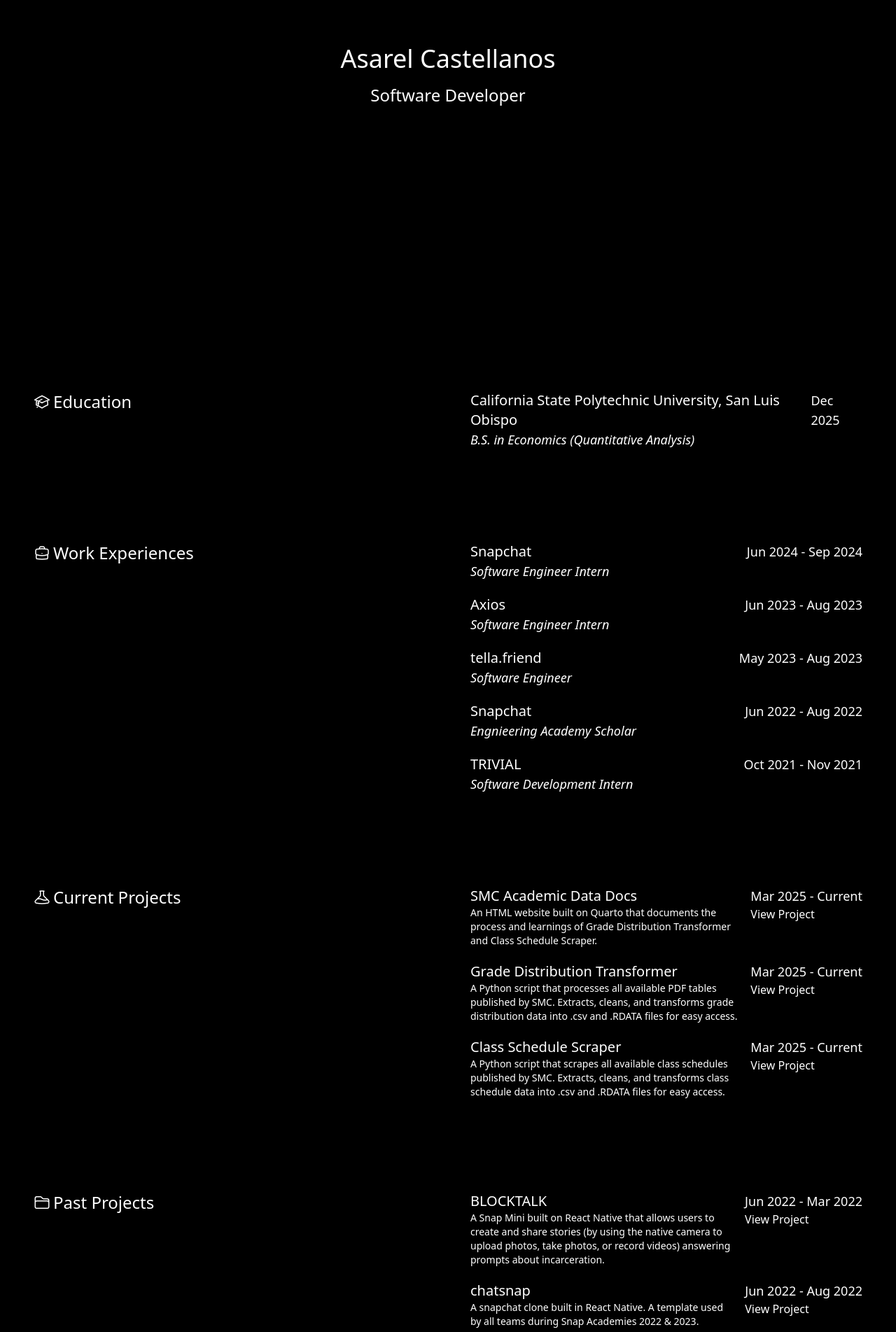
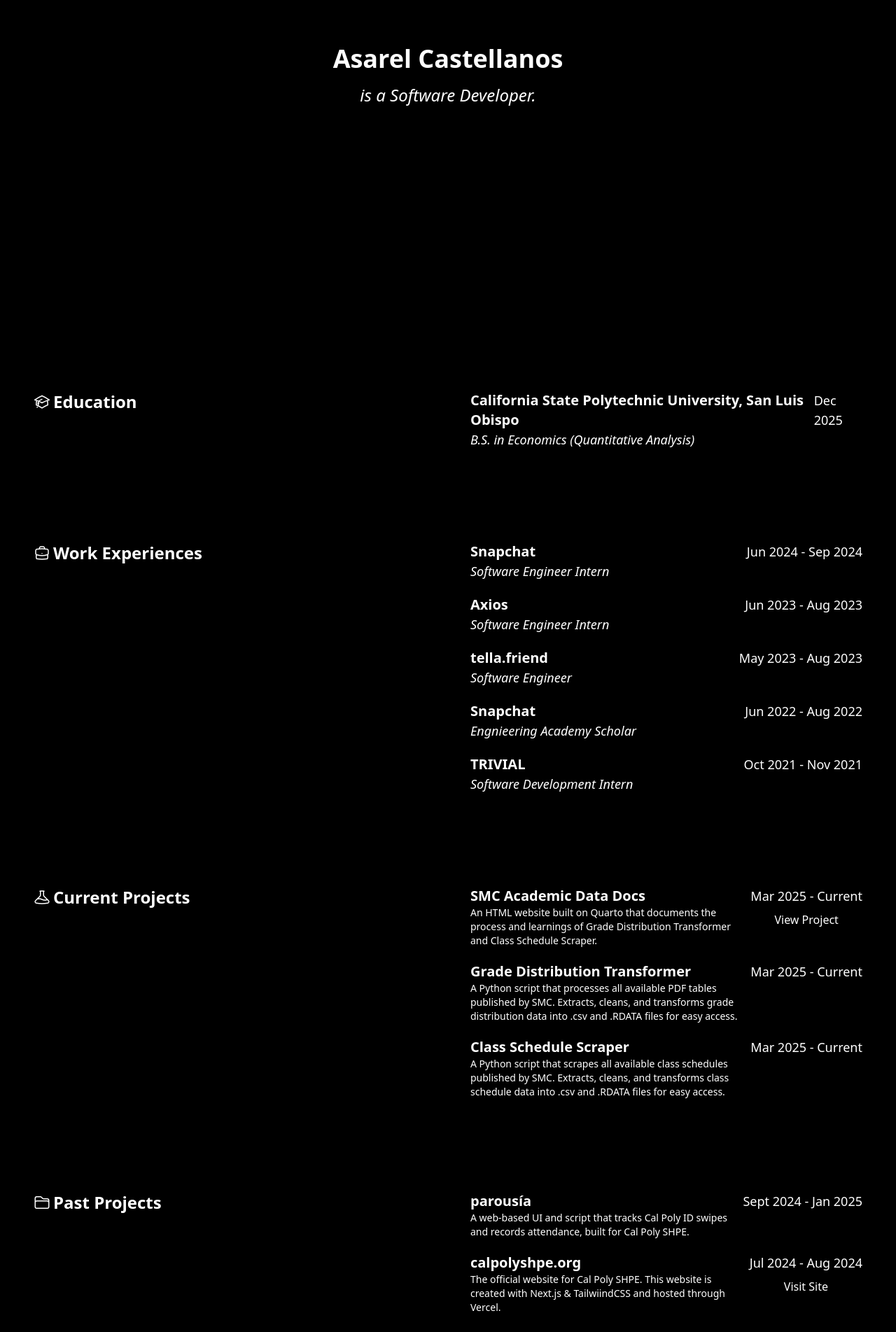
Before and after one commit to asarelcastellanos/asarelcastellanos.com, a SvelteKit app: page / in a window 1280 px wide. Shown: the part 300-2203 px from the top of the page at 70% size. Built offline with nearby package versions, Linux system fonts and the light colour scheme.

Commit message:
update font and projects

```diff
--- a/src/components/current_projects.svelte
+++ b/src/components/current_projects.svelte
@@ -5,7 +5,7 @@
 
 <section class="flex flex-col lg:flex-row pb-20">
   <div class="lg:w-1/2 p-2.5 px-4 lg:px-8">
-    <h3 class="text-2xl mb-2 flex items-center">
+    <h3 class="text-2xl mb-2 flex items-center font-semibold">
       <span class="mr-1">
         <svg
           xmlns="http://www.w3.org/2000/svg"
--- a/src/components/education.svelte
+++ b/src/components/education.svelte
@@ -1,6 +1,6 @@
 <section class="flex flex-col lg:flex-row pb-20">
   <div class="lg:w-1/2 p-2.5 px-4 lg:px-8">
-      <h3 class="text-2xl mb-2 flex items-center">
+    <h3 class="text-2xl mb-2 flex items-center font-semibold">
       <span class="mr-1">
         <svg
           xmlns="http://www.w3.org/2000/svg"
@@ -23,8 +23,10 @@
   <div class="lg:w-1/2">
     <div class="block lg:flex justify-between w-full p-2.5 px-4 lg:px-8">
       <div>
-          <h4 class="text-xl">California State Polytechnic University, San Luis Obispo</h4>
-          <p class="text-lg italic">B.S. in Economics (Quantitative Analysis)</p>
+        <h4 class="text-xl font-semibold">
+          California State Polytechnic University, San Luis Obispo
+        </h4>
+        <p class="text-lg italic font-thin">B.S. in Economics (Quantitative Analysis)</p>
       </div>
       <div>
         <p class="text-lg">Dec 2025</p>
--- a/src/components/experience_item.svelte
+++ b/src/components/experience_item.svelte
@@ -7,8 +7,8 @@
 
 <div class="block lg:flex justify-between w-full p-2.5 px-4 lg:px-8">
   <div>
-    <h4 class="text-xl">{companyName}</h4>
-    <p class="text-lg italic">{jobTitle}</p>
+    <h4 class="text-xl font-semibold">{companyName}</h4>
+    <p class="text-lg italic font-thin">{jobTitle}</p>
   </div>
   <div>
     <p class="text-lg">{startDate} - {endDate}</p>
--- a/src/components/experiences.svelte
+++ b/src/components/experiences.svelte
@@ -5,7 +5,7 @@
 
 <section class="flex flex-col lg:flex-row pb-20">
   <div class="lg:w-1/2 p-2.5 px-4 lg:px-8">
-    <h3 class="text-2xl mb-2 flex items-center">
+    <h3 class="text-2xl mb-2 flex items-center font-semibold">
       <span class="mr-1">
         <svg
           xmlns="http://www.w3.org/2000/svg"
--- a/src/components/navbar.svelte
+++ b/src/components/navbar.svelte
@@ -1,5 +1,8 @@
 <header class="fixed top-0 w-full bg-black z-50">
-  <nav aria-labelledby="primary-navigation" class="flex justify-between items-center p-4">
+  <nav
+    aria-labelledby="primary-navigation"
+    class="flex justify-between items-center p-4"
+  >
     <div class="logo flex items-center">
       <svg
         xmlns="http://www.w3.org/2000/svg"
@@ -7,7 +10,7 @@
         viewBox="0 0 24 24"
         stroke-width="1.5"
         stroke="currentColor"
-        class="w-6 h-6"
+        class="w-8 h-8"
       >
         <path
           stroke-linecap="round"
@@ -22,24 +25,24 @@
           href="/asarelcastellanos_resume.pdf"
           aria-label="Download Resume"
           download
-          class="no-underline text-inherit"
-        >Resume</a>
+          class="no-underline text-inherit font-semibold">resume</a
+        >
       </li>
       <li>
         <a
           href="https://www.linkedin.com/in/asarelcastellanos/"
           target="_blank"
           aria-label="LinkedIn Link"
-          class="no-underline text-inherit"
-        >LinkedIn</a>
+          class="no-underline text-inherit font-semibold">linkedin</a
+        >
       </li>
       <li>
         <a
           href="https://github.com/asarelcastellanos"
           target="_blank"
           aria-label="Github Link"
-          class="no-underline text-inherit"
-        >Github</a>
+          class="no-underline text-inherit font-semibold">github</a
+        >
       </li>
     </ul>
   </nav>
--- a/src/components/past_projects.svelte
+++ b/src/components/past_projects.svelte
@@ -5,7 +5,7 @@
 
 <section class="flex flex-col lg:flex-row pb-20">
   <div class="lg:w-1/2 p-2.5 px-4 lg:px-8">
-    <h3 class="text-2xl mb-2 flex items-center">
+    <h3 class="text-2xl mb-2 flex items-center font-semibold">
       <span class="mr-1">
         <svg
           xmlns="http://www.w3.org/2000/svg"
@@ -35,6 +35,7 @@
             endDate={project.endDate}
             description={project.description}
             gitHubLink={project.gitHubLink}
+            websiteLink={project.websiteLink}
           />
         </li>
       {/each}
--- a/src/components/project_item.svelte
+++ b/src/components/project_item.svelte
@@ -1,18 +1,36 @@
 <script>
-    export let projectName;
-    export let startDate;
-    export let endDate;
-    export let description;
-    export let gitHubLink;
+  export let projectName;
+  export let startDate;
+  export let endDate;
+  export let description;
+  export let gitHubLink;
+  export let websiteLink;
 </script>
 
 <div class="block lg:flex justify-between w-full p-2.5 px-4 lg:px-8">
     <div class="flex-1 mr-4">
-        <h4 class="text-xl">{projectName}</h4>
-        <p class="text-sm">{description}</p>
+        <h4 class="text-xl font-semibold">{projectName}</h4>
+        <p class="text-sm font-thin">{description}</p>
     </div>
-    <div class="flex-none mt-2 lg:mt-0">
+    <div class="flex-none mt-2 lg:mt-0 space-y-2 text-center">
         <p class="text-lg">{startDate} - {endDate}</p>
-        <a href={gitHubLink} class="text-white hover:underline cursor-pointer break-words">View Project</a>
+        {#if gitHubLink}
+            <a
+            href={gitHubLink}
+            target="_blank"
+            rel="noopener noreferrer"
+            class="text-white hover:underline cursor-pointer break-words block"
+            >View Project</a
+            >
+        {/if}
+        {#if websiteLink}
+            <a
+            href={websiteLink}
+            target="_blank"
+            rel="noopener noreferrer"
+            class="text-white hover:underline cursor-pointer break-words block"
+            >Visit Site</a
+            >
+        {/if}
     </div>
 </div>
--- a/src/data/past_projects.json
+++ b/src/data/past_projects.json
@@ -1,23 +1,42 @@
 [
+    {
+        "projectName": "parousía",
+        "startDate": "Sept 2024",
+        "endDate": "Jan 2025",
+        "description": "A web-based UI and script that tracks Cal Poly ID swipes and records attendance, built for Cal Poly SHPE.",
+        "gitHubLink": "",
+        "websiteLink": ""
+    },
+    {
+        "projectName": "calpolyshpe.org",
+        "startDate": "Jul 2024",
+        "endDate": "Aug 2024",
+        "description": "The official website for Cal Poly SHPE. This website is created with Next.js & TailwiindCSS and hosted through Vercel.",
+        "gitHubLink": "",
+        "websiteLink": "https://calpolyshpe.org"
+    },
     {
         "projectName": "BLOCKTALK",
         "startDate": "Jun 2022",
         "endDate": "Mar 2022",
         "description": "A Snap Mini built on React Native that allows users to create and share stories (by using the native camera to upload photos, take photos, or record videos) answering prompts about incarceration.",
-        "gitHubLink": "https://github.com/asarelcastellanos/BLOCKTALK"
+        "gitHubLink": "https://github.com/asarelcastellanos/BLOCKTALK",
+        "websiteLink": ""
     },
     {
         "projectName": "chatsnap",
         "startDate": "Jun 2022",
         "endDate": "Aug 2022",
         "description": "A snapchat clone built in React Native. A template used by all teams during Snap Academies 2022 & 2023.",
-        "gitHubLink": "https://github.com/asarelcastellanos/chatsnap"
+        "gitHubLink": "https://github.com/asarelcastellanos/chatsnap",
+        "websiteLink": ""
     },
     {
         "projectName": "salon",
         "startDate": "Jan 2022",
         "endDate": "Mar 2022",
         "description": "A website for Vicious Streak Salon built on Next.js.",
-        "gitHubLink": "https://github.com/asarelcastellanos/salon"
+        "gitHubLink": "https://github.com/asarelcastellanos/salon",
+        "websiteLink": "https://viciousstreaksalon.vercel.app"
     }
 ]
--- a/src/routes/+page.svelte
+++ b/src/routes/+page.svelte
@@ -5,7 +5,7 @@
   import Education from "../components/education.svelte";
   import { onMount } from "svelte";
 
-  let roles = ["Econometrician", "Data Analyst", "Software Developer"];
+  let roles = ["is an Econometrician.", "is a Data Analyst.", "is a Software Developer."];
   let currentRole = roles[0];
   let index = 0;
 
@@ -48,8 +48,8 @@
 
 <main class="p-4 space-y-8 slide-in">
   <section class="h-screen flex flex-col justify-center items-center">
-    <h2 class="text-4xl">Asarel Castellanos</h2>
-    <p class="text-2xl my-4">{currentRole}</p>
+    <h2 class="text-4xl font-bold">Asarel Castellanos</h2>
+    <p class="text-2xl my-4 italic font-thin">{currentRole}</p>
   </section>
   <section>
     <Education />
```
Lines whose indentation alone changed are shown as unchanged.
